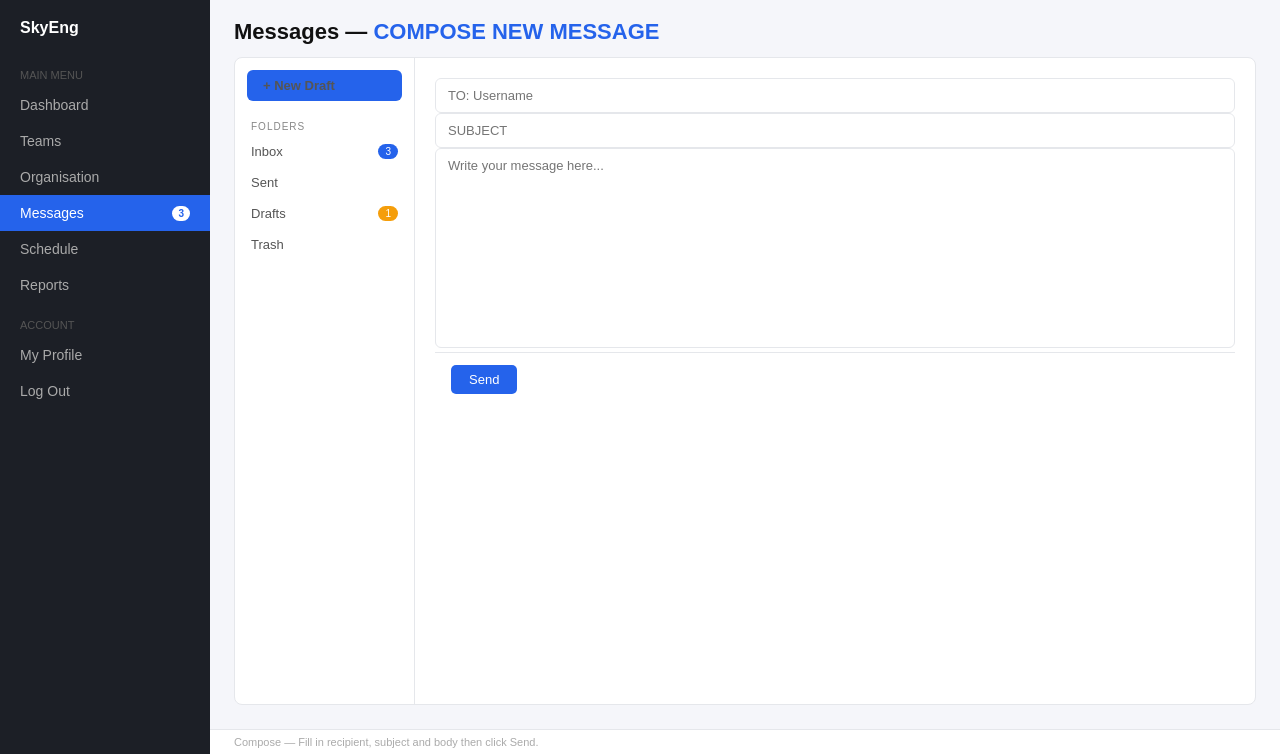
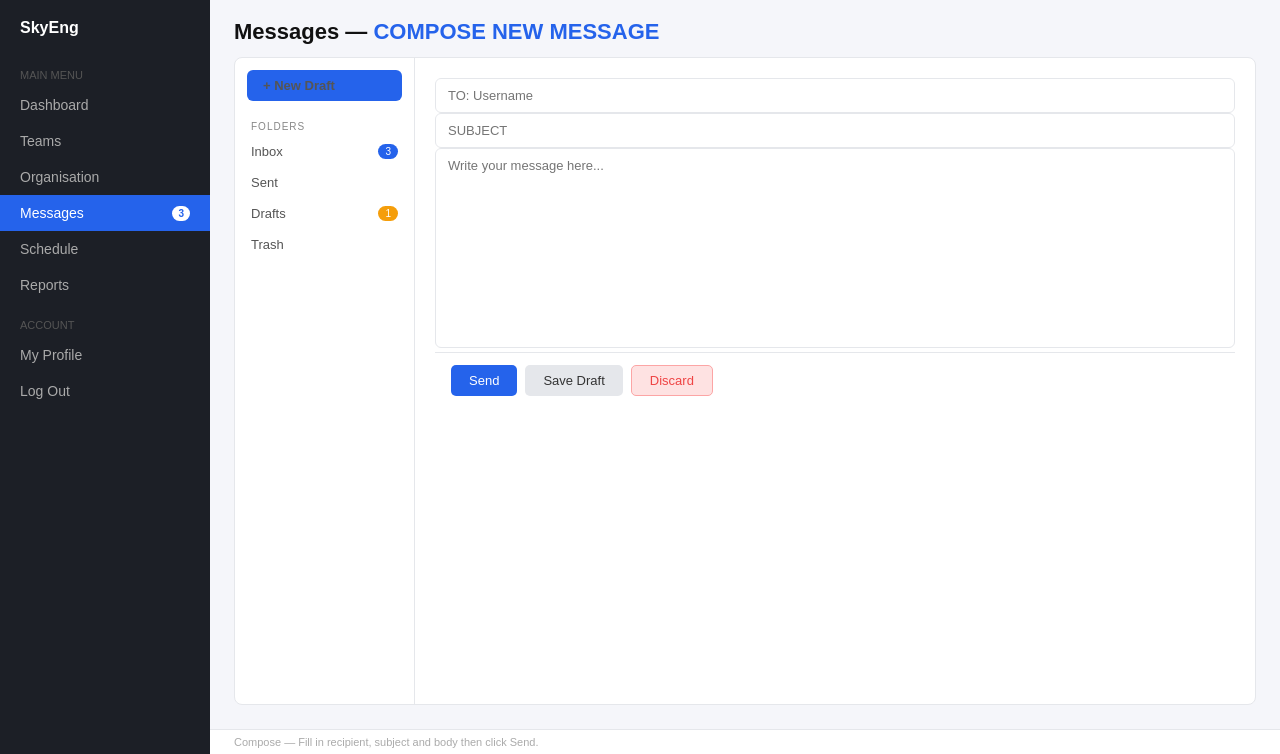
Before and after one commit to Sharjeel-labs/CW2SoftwareGroupProject, a Django app: page /messages_app/compose/ in a window 1280 px wide. Shown: the part 46-800 px from the top of the page. Run offline with Django 5.2, Linux system fonts and the light colour scheme.

Commit message:
did messages module - inbox compose sent drafts trash with save draft and error handling

```diff
--- a/skyeng/messages_app/views.py
+++ b/skyeng/messages_app/views.py
@@ -8,20 +8,37 @@ def inbox(request):
 
 
 def compose(request):
+    # Handle sending and saving drafts
     if request.method == 'POST':
         receiver = request.POST.get('receiver')
         subject = request.POST.get('subject')
         body = request.POST.get('body')
+        action = request.POST.get('action')  # checks if send or draft
 
-        Message.objects.create(
-            sender="testuser",   # simple placeholder
-            receiver=receiver,
-            subject=subject,
-            body=body,
-            is_draft=False
-        )
+        # Basic error handling - check fields arent empty
+        if not receiver or not subject or not body:
+            return render(request, 'messages_app/compose.html', {'error': 'All fields are required'})
 
-        return redirect('inbox')
+        if action == 'draft':
+            # Save as draft
+            Message.objects.create(
+                sender="testuser",   # simple placeholder
+                receiver=receiver,
+                subject=subject,
+                body=body,
+                is_draft=True
+            )
+            return redirect('drafts')
+        else:
+            # Send message
+            Message.objects.create(
+                sender="testuser",   # simple placeholder
+                receiver=receiver,
+                subject=subject,
+                body=body,
+                is_draft=False
+            )
+            return redirect('inbox')
 
     return render(request, 'messages_app/compose.html')
 
--- a/skyeng/templates/messages_app/compose.html
+++ b/skyeng/templates/messages_app/compose.html
@@ -7,7 +7,6 @@
 </head>
 <body>
 
-<!-- TOP NAV -->
 <div class="topnav">
     <span class="logo">SkyEng</span>
     <a href="/">Dashboard</a>
@@ -53,11 +52,19 @@
             <div class="compose-form">
                 <form method="POST">
                     {% csrf_token %}
+
+                    {% if error %}
+                    <p style="color:red; font-size:13px; padding:4px 0;">{{ error }}</p>
+                    {% endif %}
+
                     <input type="text" name="receiver" placeholder="TO: Username" required>
                     <input type="text" name="subject" placeholder="SUBJECT" required>
                     <textarea name="body" placeholder="Write your message here..." required></textarea>
+
                     <div class="detail-actions">
-                        <button type="submit" class="btn btn-primary">Send</button>
+                        <button type="submit" name="action" value="send" class="btn btn-primary">Send</button>
+                        <button type="submit" name="action" value="draft" class="btn btn-secondary">Save Draft</button>
+                        <a href="/messages_app/inbox/" class="btn btn-danger">Discard</a>
                     </div>
                 </form>
             </div>
```
Also changed, not shown: skyeng/templates/messages_app/drafts.html (+15 -3 lines).
